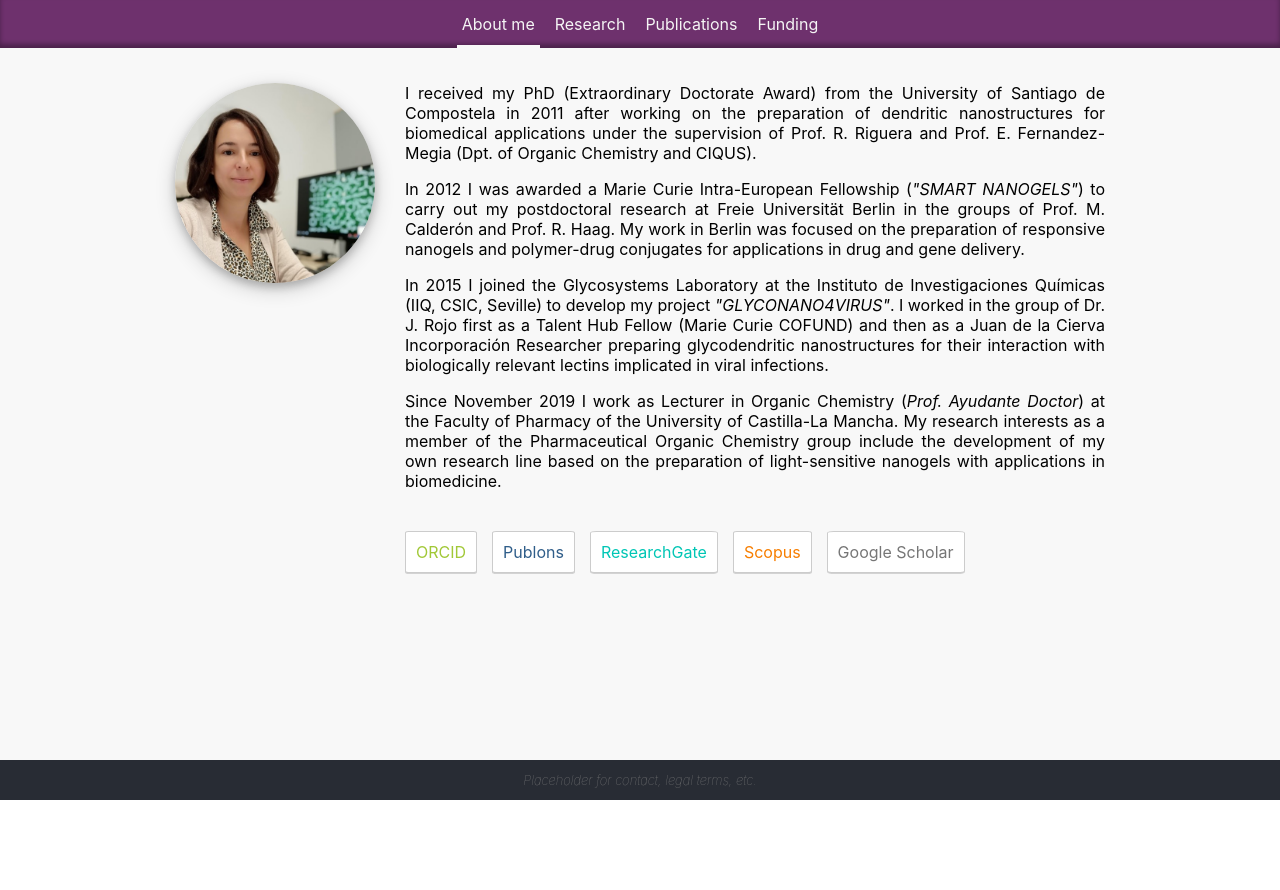
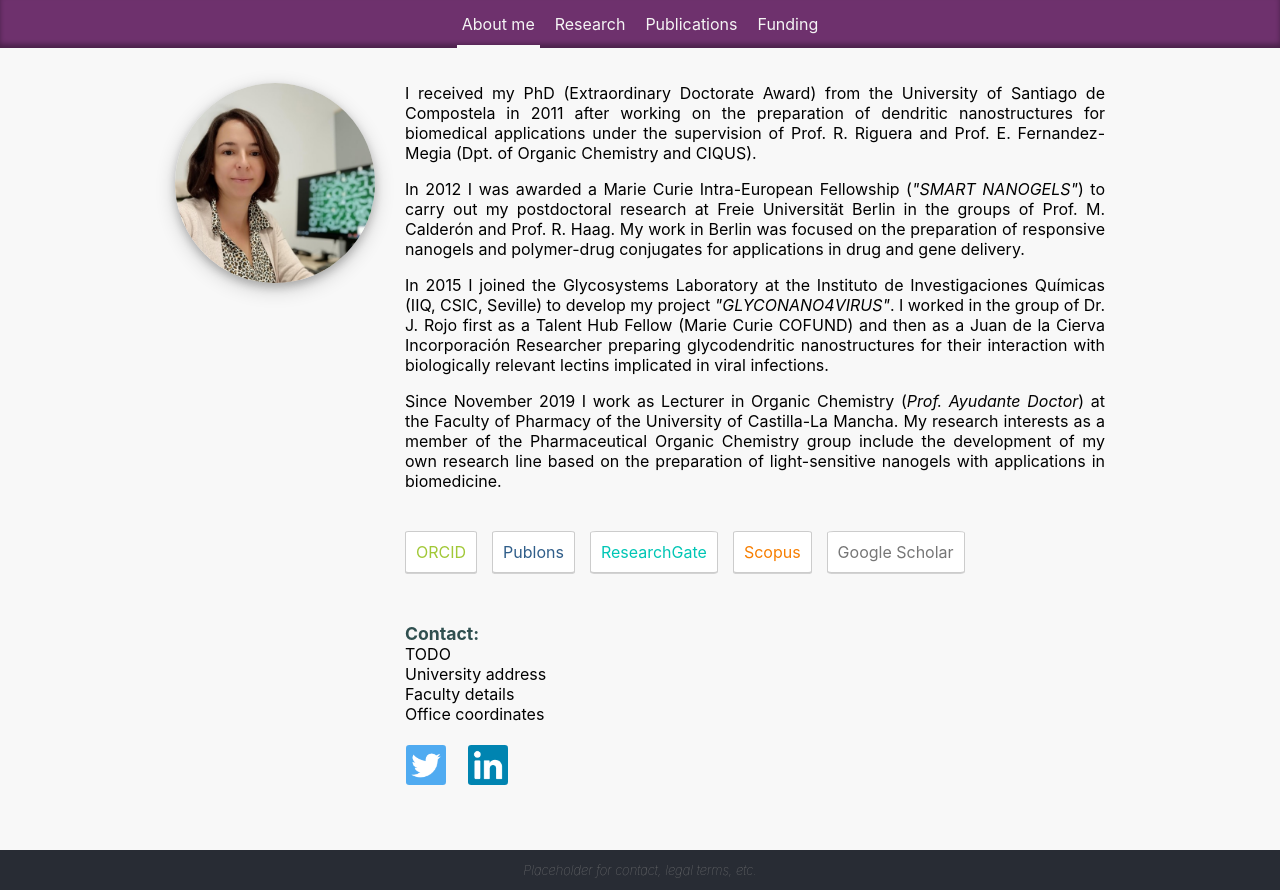
Before and after one commit to rsherves/ana-site, a React (Create React App) app: page / in a window 1280 px wide. Before the commit the page ends 800 px from the top, so only its background shows below. Built offline with nearby package versions, Linux system fonts and the light colour scheme.

Commit message:
Create About 'Contact' section

```diff
--- a/src/PageBody/About.css
+++ b/src/PageBody/About.css
@@ -61,3 +61,17 @@
     margin: 0 0 10px 0;
   }
 }
+
+.About .contact-wrapper {
+  margin-bottom:60px;
+}
+
+.About .contact-links-wrapper {
+  margin-top: 20px;
+}
+
+.About .contact-wrapper .contact-label {
+  color: DarkSlateGray;
+  font-weight: bold;
+  font-size: 1.1rem;
+}
--- a/src/PageBody/About.js
+++ b/src/PageBody/About.js
@@ -1,5 +1,9 @@
 import AcademicLink from './util/AcademicLink';
+import ContactLink from './util/ContactLink';
 import anaOffice from '../img/ana-office.jpg';
+import logoTwitter from '../img/contact/twitter_64.png';
+import logoLinked from '../img/contact/linkedin_64.png';
+
 import './About.css';
 
 function About() {
@@ -44,6 +48,28 @@ function About() {
               />
             </div>
           </div>
+
+          <div className="contact-wrapper">
+            <div className="contact-label">Contact:</div>
+            <div className="contact-info">
+              TODO <br/>
+              University address <br/>
+              Faculty details <br/>
+              Office coordinates
+            </div>
+            <div className="contact-links-wrapper flex-container row-nowrap">
+              <ContactLink
+                altText="Logo Twitter"
+                imgSource={logoTwitter}
+                link="https://twitter.com/anasousaherves"
+              />
+              <ContactLink
+                altText="Logo LinkedIn"
+                imgSource={logoLinked}
+                link="https://www.linkedin.com/in/ana-sousa-herv%C3%A9s/"
+              />
+            </div>
+          </div>
         </div>
       </div>
     </div>
--- /dev/null
+++ b/src/PageBody/util/ContactLink/index.css
@@ -0,0 +1,13 @@
+.ContactLink + .ContactLink {
+  margin-left: 20px;
+}
+
+.ContactLink img {
+  max-width: 40px;
+  border: 1px solid #f8f8f8;
+  border-radius: 10%;
+}
+
+.ContactLink img:hover {
+  border: 1px solid #ccc;
+}
--- /dev/null
+++ b/src/PageBody/util/ContactLink/index.js
@@ -0,0 +1,17 @@
+import './index.css';
+
+function ContactLink(props) {
+  return (
+    <div className="ContactLink">
+      <a
+        href={props.link}
+        target="_blank"
+        rel="noopener noreferrer"
+      >
+        <img src={props.imgSource} alt={props.altText} />
+      </a>
+    </div>
+  );
+}
+
+export default ContactLink;
```
Also changed, not shown: src/img/contact/linkedin_64.png (added), src/img/contact/twitter_64.png (added).
